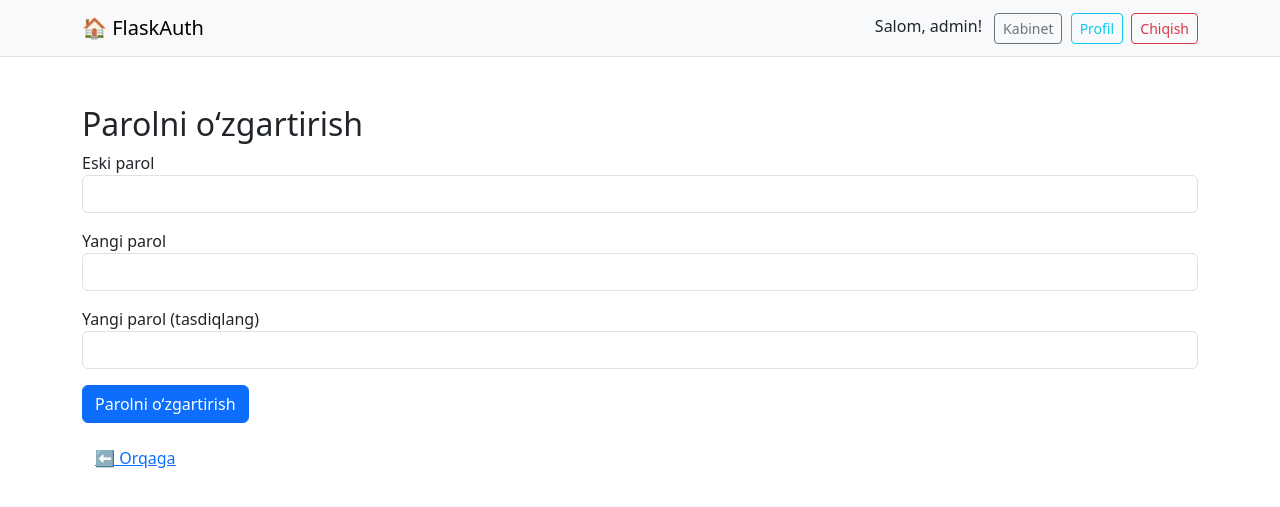
After one commit to shtash90/flask_auth, a Flask app: page /change_password in a window 1280 px wide. The commit adds this page. Shown: the top 507 px of the page. Run offline with Flask 3, Linux system fonts and the light colour scheme; a user stored in the database is signed in.

```diff
--- a/app.py
+++ b/app.py
@@ -9,7 +9,14 @@ from wtforms.validators import InputRequired, Email, Length
 import os
 from flask_admin import Admin
 from flask_admin.contrib.sqla import ModelView
-
+from flask_wtf import FlaskForm
+from wtforms import StringField, SubmitField
+from wtforms.validators import InputRequired, Email
+from wtforms import PasswordField
+from wtforms.validators import EqualTo
+from flask_admin import Admin, AdminIndexView, expose
+from flask_admin.contrib.sqla import ModelView
+from flask_login import current_user
 
 app = Flask(__name__)
 app.config['SECRET_KEY'] = 'your-secret-key'
@@ -37,6 +44,32 @@ class LoginForm(FlaskForm):
     email = StringField("Email", validators=[InputRequired(), Email()])
     password = PasswordField("Parol", validators=[InputRequired()])
     submit = SubmitField("Kirish")
+
+class EditProfileForm(FlaskForm):
+    username = StringField("Yangi foydalanuvchi nomi", validators=[InputRequired()])
+    email = StringField("Yangi email", validators=[InputRequired(), Email()])
+    submit = SubmitField("Saqlash")
+
+
+class ChangePasswordForm(FlaskForm):
+    old_password = PasswordField("Eski parol", validators=[InputRequired()])
+    new_password = PasswordField("Yangi parol", validators=[InputRequired(), Length(min=6)])
+    confirm_password = PasswordField("Yangi parol (tasdiqlang)", validators=[
+        InputRequired(), EqualTo('new_password', message="Parollar mos emas")])
+    submit = SubmitField("Parolni o‘zgartirish")
+
+# 🔒 Custom admin panelni faqat adminlarga ruxsat beramiz
+class AdminOnlyView(ModelView):
+    def is_accessible(self):
+        return current_user.is_authenticated and current_user.is_admin
+
+class AdminHome(AdminIndexView):
+    @expose('/')
+    def index(self):
+        if not current_user.is_authenticated or not current_user.is_admin:
+            return redirect(url_for('login'))
+        return super().index()
+
 
 # 🔽 Routes
 @app.route('/')
@@ -83,11 +116,47 @@ def logout():
 def profile():
     return render_template('profile.html', user=current_user)
 
+@app.route('/profile/edit', methods=['GET', 'POST'])
+@login_required
+def edit_profile():
+    form = EditProfileForm()
+
+    if form.validate_on_submit():
+        current_user.username = form.username.data
+        current_user.email = form.email.data
+        db.session.commit()
+        flash("Profil yangilandi!", "success")
+        return redirect(url_for('profile'))
+
+    # Avvalgi qiymatlarni forma ichiga to‘ldirib ko‘rsatamiz
+    form.username.data = current_user.username
+    form.email.data = current_user.email
+    return render_template('edit_profile.html', form=form)
+
+@app.route('/change_password', methods=['GET', 'POST'])
+@login_required
+def change_password():
+    form = ChangePasswordForm()
+
+    if form.validate_on_submit():
+        if check_password_hash(current_user.password, form.old_password.data):
+            hashed = generate_password_hash(form.new_password.data)
+            current_user.password = hashed
+            db.session.commit()
+            flash("Parol muvaffaqiyatli o‘zgartirildi!", "success")
+            return redirect(url_for('profile'))
+        else:
+            flash("Eski parol noto‘g‘ri!", "danger")
+
+    return render_template('change_password.html', form=form)
 
 # Baza va ilova yaratilib bo‘lgandan keyin:
-admin = Admin(app, name="Admin Panel", template_mode='bootstrap4')
-admin.add_view(ModelView(User, db.session))
+# admin = Admin(app, name="Admin Panel", template_mode='bootstrap4')
+# admin.add_view(ModelView(User, db.session))
 
+# Admin panel sozlamasi
+admin = Admin(app, name="Admin Panel", template_mode='bootstrap4', index_view=AdminHome(), url="/admin_panel", endpoint="admin_panel")
+admin.add_view(AdminOnlyView(User, db.session))
 
 # 🧱 Baza yaratish
 with app.app_context():
--- a/templates/base.html
+++ b/templates/base.html
@@ -6,28 +6,23 @@
     <link href="https://cdn.jsdelivr.net/npm/bootstrap@5.3.0/dist/css/bootstrap.min.css" rel="stylesheet">
 </head>
 <body>
-<nav class="mb-4">
-  <a href="{{ url_for('home') }}">🏠 Bosh sahifa</a> |
-  {% if current_user.is_authenticated %}
-    Salom, {{ current_user.username }} |
-    <a href="{{ url_for('dashboard') }}">Kabinet</a> |
-    <a href="{{ url_for('profile') }}">Profil</a> |
-    <a href="{{ url_for('logout') }}">Chiqish</a>
-  {% else %}
-    <a href="{{ url_for('login') }}">Kirish</a> |
-    <a href="{{ url_for('register') }}">Ro‘yxatdan o‘tish</a>
-  {% endif %}
+<nav class="navbar navbar-expand-lg navbar-light bg-light mb-4 border-bottom">
+  <div class="container">
+    <a class="navbar-brand" href="{{ url_for('home') }}">🏠 FlaskAuth</a>
+    <div>
+      {% if current_user.is_authenticated %}
+        <span class="me-2">Salom, {{ current_user.username }}!</span>
+        <a class="btn btn-outline-secondary btn-sm me-1" href="{{ url_for('dashboard') }}">Kabinet</a>
+        <a class="btn btn-outline-info btn-sm me-1" href="{{ url_for('profile') }}">Profil</a>
+        <a class="btn btn-outline-danger btn-sm" href="{{ url_for('logout') }}">Chiqish</a>
+      {% else %}
+        <a class="btn btn-outline-primary btn-sm me-2" href="{{ url_for('login') }}">Kirish</a>
+        <a class="btn btn-outline-success btn-sm" href="{{ url_for('register') }}">Ro‘yxatdan o‘tish</a>
+      {% endif %}
+    </div>
+  </div>
 </nav>
-<nav class="mb-4">
-  {% if current_user.is_authenticated %}
-    Salom, {{ current_user.username }} |
-    <a href="{{ url_for('dashboard') }}">Kabinet</a> |
-    <a href="{{ url_for('logout') }}">Chiqish</a>
-  {% else %}
-    <a href="{{ url_for('login') }}">Kirish</a> |
-    <a href="{{ url_for('register') }}">Ro‘yxatdan o‘tish</a>
-  {% endif %}
-</nav>
+
 
 <div class="container mt-5">
     {% with messages = get_flashed_messages(with_categories=true) %}
--- /dev/null
+++ b/templates/change_password.html
@@ -0,0 +1,19 @@
+{% extends 'base.html' %}
+{% block title %}Parolni o‘zgartirish{% endblock %}
+{% block content %}
+<h2>Parolni o‘zgartirish</h2>
+<form method="POST">
+    {{ form.hidden_tag() }}
+    <div class="mb-3">
+        {{ form.old_password.label }} {{ form.old_password(class="form-control") }}
+    </div>
+    <div class="mb-3">
+        {{ form.new_password.label }} {{ form.new_password(class="form-control") }}
+    </div>
+    <div class="mb-3">
+        {{ form.confirm_password.label }} {{ form.confirm_password(class="form-control") }}
+    </div>
+    {{ form.submit(class="btn btn-primary") }}
+</form>
+<a href="{{ url_for('profile') }}" class="btn btn-link mt-3">⬅️ Orqaga</a>
+{% endblock %}
--- a/templates/login.html
+++ b/templates/login.html
@@ -9,5 +9,6 @@
     <br>
     {{ form.submit(class="btn btn-success") }}
 </form>
-<a href="{{ url_for('register') }}">Ro‘yxatdan o‘tish</a>
+<p class="mt-3">Profilingiz yo'qmi? <a href="{{ url_for('register') }}">Bu yerdan oching</a></p>
+
 {% endblock %}
--- a/templates/profile.html
+++ b/templates/profile.html
@@ -6,5 +6,8 @@
   <li><strong>Foydalanuvchi:</strong> {{ user.username }}</li>
   <li><strong>Email:</strong> {{ user.email }}</li>
 </ul>
+<a href="{{ url_for('edit_profile') }}" class="btn btn-warning">✏️ Tahrirlash</a><br>
+<a href="{{ url_for('change_password') }}" class="btn btn-secondary mt-2">🔐 Parolni o‘zgartirish</a>
+<br><br>
 <a href="{{ url_for('dashboard') }}" class="btn btn-secondary">Orqaga</a>
 {% endblock %}
--- a/templates/register.html
+++ b/templates/register.html
@@ -10,5 +10,6 @@
     <br>
     {{ form.submit(class="btn btn-primary") }}
 </form>
-<a href="{{ url_for('login') }}">Kirish</a>
+<p class="mt-3">Profilingiz bormi? <a href="{{ url_for('login') }}">Kirish bu yerda</a></p>
+
 {% endblock %}
```
Also changed, not shown: models.py (+7 -0 lines), templates/edit_profile.html (added, +16 -0 lines), instance/users.db.
